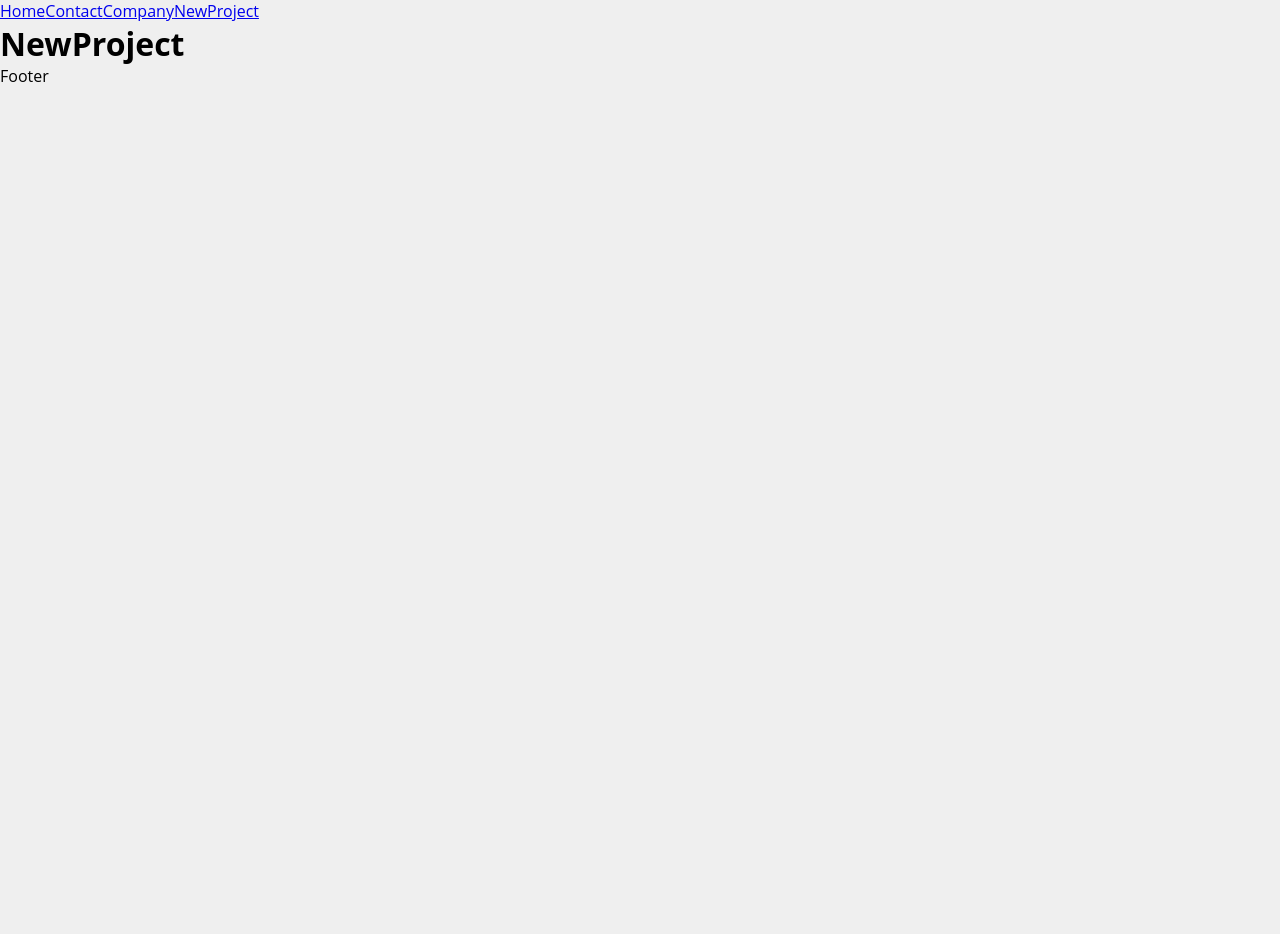
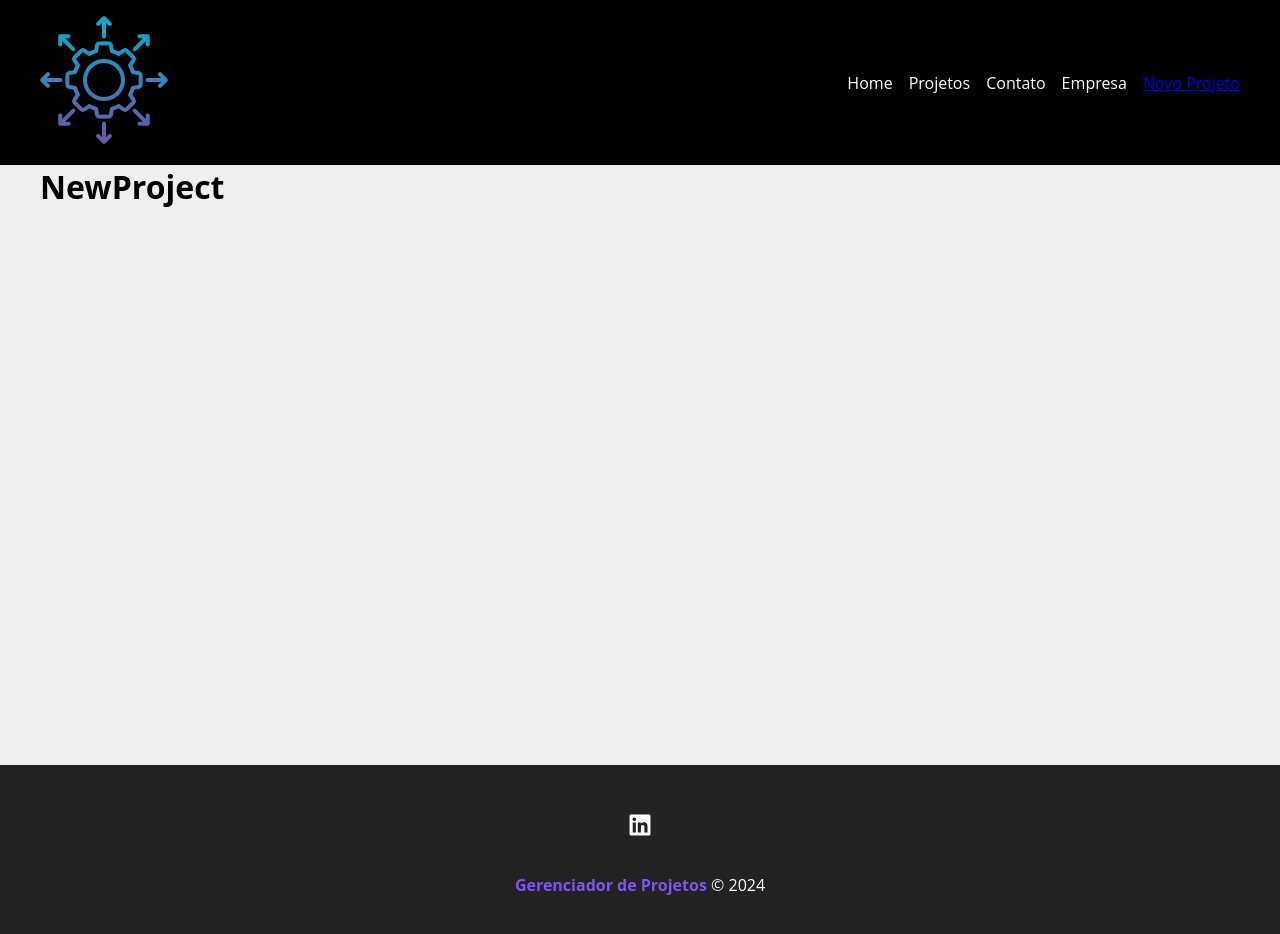
Before and after one commit to JoaoFP-QA/gerenciamento-de-projeto, a React (Create React App) app: page /newproject in a window 1280 px wide. Shown: the top 934 px of the page. Before the commit the page ends 800 px from the top, so only its background shows below. Built offline with nearby package versions, Linux system fonts and the light colour scheme.

Commit message:
finalizando a parte do footer

```diff
--- a/src/App.js
+++ b/src/App.js
@@ -1,21 +1,25 @@
-import { BrowserRouter as Router, Switch, Route, Link } from "react-router-dom"
+import { BrowserRouter as Router, Switch, Route, Link } from 'react-router-dom'
 import Home from './components/pages/Home'
 import Contact from './components/pages/Contact'
 import Company from './components/pages/Company'
 import NewProject from './components/pages/NewProject'
+import Projects from './components/pages/Projects'
+
+import Container from './components/layout/Container'
+import Navbar from './components/layout/Navbar'
+import Footer from './components/layout/Footer'
 
 function App() {
   return (
     <Router>
-      <div>
-        <Link to="/">Home</Link>
-        <Link to="/contact">Contact</Link>
-        <Link to="/company">Company</Link>
-        <Link to="/newproject">NewProject</Link>
-      </div>
+      <Navbar />
       <Switch>
+        <Container customClass="min-height">
           <Route exact path="/">
             <Home />
+          </Route>
+          <Route exact path="/Projects">
+            <Projects />
           </Route>
           <Route exact path="/company">
             <Company />
@@ -26,9 +30,9 @@
           <Route exact path="/newproject">
             <NewProject />
           </Route>
-
+        </Container>
       </Switch>
-      <p>Footer</p>
+      <Footer />
     </Router>
   )
 }
--- /dev/null
+++ b/src/components/layout/Container.js
@@ -0,0 +1,11 @@
+import styles from './Container.module.css';
+
+function Container(props) {
+  return (
+    <div className={`${styles.container} ${styles[props.customClass]}`}>
+      {props.children}
+    </div>
+  );
+}
+
+export default Container;
--- /dev/null
+++ b/src/components/layout/Container.module.css
@@ -0,0 +1,18 @@
+.container {
+    width: 1200px;
+    display: flex;
+    justify-content: space-between;
+    margin: 0 auto;
+    flex-wrap: wrap;
+}
+
+.min-height {
+    min-height: 75%;
+}
+.start {
+    justify-content: flex-start;
+}
+.column {
+    flex-direction: column;
+    justify-content: flex-start;
+}
--- /dev/null
+++ b/src/components/layout/Footer.js
@@ -0,0 +1,20 @@
+import {FaLinkedin} from 'react-icons/fa'
+import styles from './Footer.module.css'
+
+function Footer() {
+    return (
+    <footer className={styles.footer}>
+        <ul className={styles.social_list}>
+            <li>
+                <FaLinkedin />
+            </li>
+        </ul>
+        <p className={styles.copy_right}>
+            <span>Gerenciador de Projetos</span> &copy; 2024
+        </p>
+
+    </footer>)
+
+}
+
+export default Footer
--- /dev/null
+++ b/src/components/layout/Footer.module.css
@@ -0,0 +1,29 @@
+.footer {
+    background-color: #222;
+    color: #fff;
+    padding: 3em;
+    text-align: center;
+
+}
+.social_list {
+    display: flex;
+    justify-content: center;
+    list-style-type: none;
+}
+.social_list li {
+    margin: 0 1em;
+}
+.social_list li:hover {
+    color: #8053f3;
+}
+.social_list svg {
+    font-size: 1.5em;
+    cursor: pointer;
+}
+.copy_right {
+    margin-top: 2em;
+}
+.copy_right span {
+    font-weight: bold;
+    color: #8053f3;
+}
--- /dev/null
+++ b/src/components/layout/Navbar.js
@@ -0,0 +1,38 @@
+import {Link} from 'react-router-dom'
+
+import Container from './Container'
+
+import styles from './Navbar.module.css'
+import logo from '../../img/img.1.png'
+
+function Navbar() {
+  return(
+    <nav class={styles.navbar}>
+        <Container>
+            <Link to="/">
+              <img src={logo} alt="Gerenciador" />
+            </Link>
+            <ul className={styles.list}>
+              <li className={styles.item}>
+              <Link to="/">Home</Link>
+              </li>
+              <li className={styles.item}>
+            <Link to="/Projects">Projetos</Link>
+            </li>
+              <li className={styles.item}>
+            <Link to="/contact">Contato</Link>
+            </li>
+            <li className={styles.item}>
+            <Link to="/company">Empresa</Link>
+            </li>
+            <li>
+            <Link to="/newproject">Novo Projeto</Link>
+            </li>
+            </ul>
+        </Container>
+
+    </nav>
+  )
+}
+
+export default Navbar
--- /dev/null
+++ b/src/components/layout/Navbar.module.css
@@ -0,0 +1,24 @@
+.navbar {
+    display: flex;
+    justify-content: space-between;
+    background-color: black;
+    padding: 1em;
+}
+.list {
+    display: flex;
+    list-style: none;
+    align-items: center;
+}
+.item {
+    margin-right: 1em;
+
+}
+.item a {
+    color: #fff;
+    text-decoration: none;
+}
+.item a:hover {
+    color: #8056f3;
+    text-decoration: none;
+
+}
--- /dev/null
+++ b/src/components/pages/Projects.js
@@ -0,0 +1,5 @@
+function Projects() {
+    return <h1>Projects</h1>
+}
+
+export default Projects
```
Lines whose indentation alone changed are shown as unchanged.
